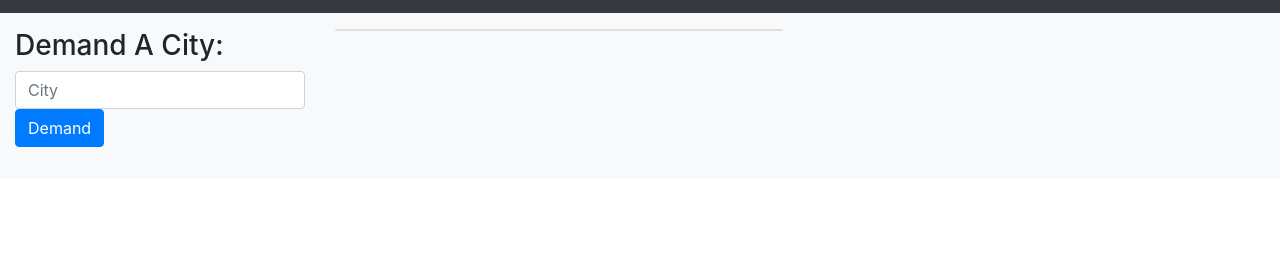
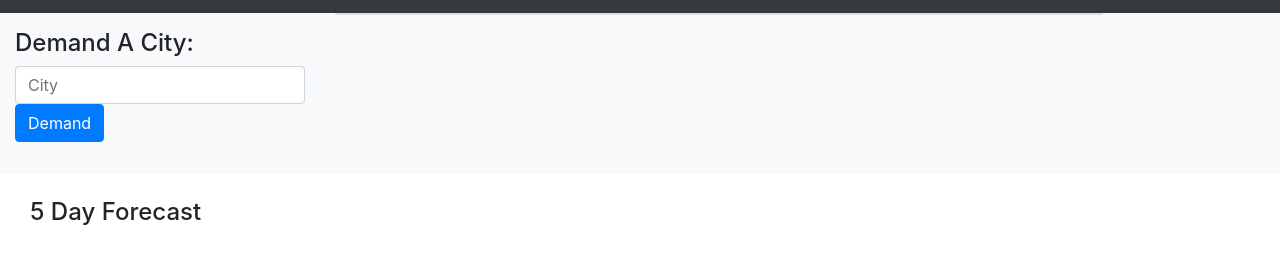
Before and after one commit to joshrehanek/weather-dashboard, a plain HTML site: page index.html in a window 1280 px wide. Shown: the part 59-322 px from the top of the page. Drawn offline with nearby package versions, Linux system fonts and the light colour scheme.

Commit message:
adds forecast col and cleans up divs

```diff
--- a/index.html
+++ b/index.html
@@ -17,18 +17,19 @@
             <h1 class="text-center text-white">Weather On Demand</h1>
         </div>
     </div>
+
     <div class="container-fluid">
         <div class="row">
             <div id="city-list" class="col-md-3 bg-light pt-3 pb-3">
-                <h3>Demand A City:</h3>
+                <h4>Demand A City:</h4>
                 <form id="city-form">
                     <input id="search-city" type="text" class="form-control" placeholder="City">
                     <button id="find-btn" class="btn btn-primary" type="submit">Demand</button>
                 </form>
                 <ul class="city-history"></ul>
             </div>
-            <div id="city-info" class="col-md-9 bg-light pt-3 pb-3">
-                <div class="card" style="width: 28rem;">
+            <div id="city-info" class="col-md-9 bg-light">
+                <div class="card" style="width: 48rem;">
                     <ul class="list-group list-group-flush">
                         <div class="city-card">
                             <div class="city"></div>
@@ -42,12 +43,17 @@
                 </div>
             </div>
         </div>
+        <div class="mt-4 col-md-12">
+            <h4 id="forecast-head" class="mt-3 hide show">
+                5 Day Forecast
+            </h4>
+            <div id="forecast" class="row">
+            </div>
+        </div>
     </div>
-    </div>
-    <div class="container-fluid">
-        <script src="https://cdnjs.cloudflare.com/ajax/libs/jquery/3.2.1/jquery.min.js"></script>
-        <script src="https://cdnjs.cloudflare.com/ajax/libs/moment.js/2.24.0/moment.min.js"></script>
+
+    <script src="https://cdnjs.cloudflare.com/ajax/libs/jquery/3.2.1/jquery.min.js"></script>
+     <script src="https://cdnjs.cloudflare.com/ajax/libs/moment.js/2.24.0/moment.min.js"></script>
         <script src="./script.js"></script>
 </body>
-
 </html>
```
